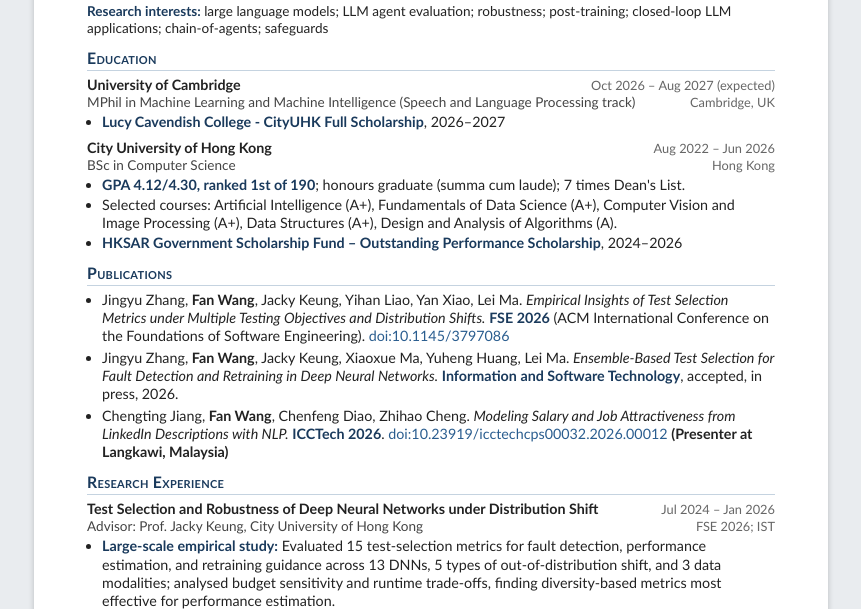
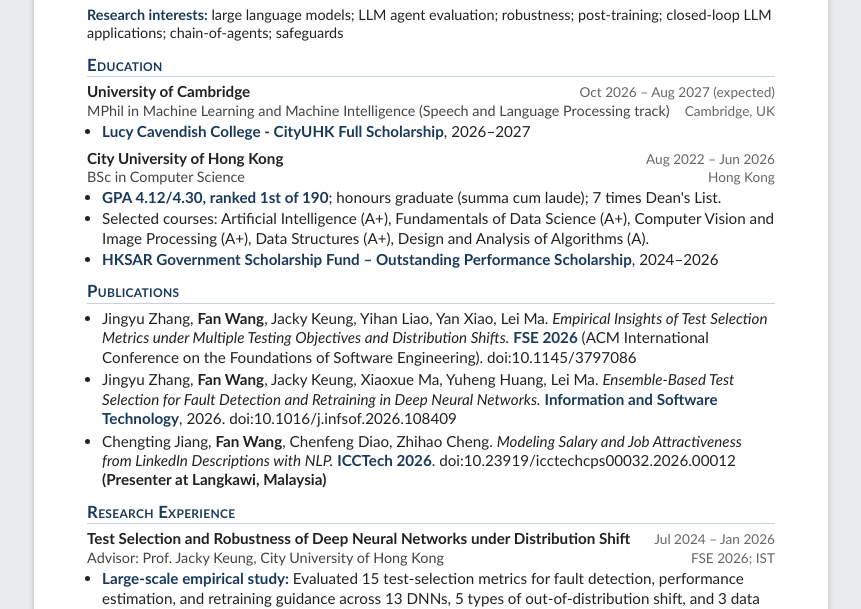
Before and after one commit to mojimoon/mojimoon.github.io, a plain HTML site: page cv/index.html in a window 1280 px wide. Shown: the part 124-733 px from the top of the page, without its empty margins (209-1070 px from the left). Drawn offline with Linux system fonts and the light colour scheme.

Commit message:
update cv

```diff
--- a/cv/index.html
+++ b/cv/index.html
@@ -5,7 +5,7 @@
 <title>Fan Wang - CV</title>
 <style>
   @page { size: A4; margin: 11mm 14mm 11mm; }
-  :root { --base-font-size: 11.3pt; font-size: var(--base-font-size); }
+  :root { --base-font-size: 12pt; font-size: var(--base-font-size); }
   * { margin: 0; padding: 0; box-sizing: border-box; }
   body {
     font-family: "Carlito", "Calibri", "Segoe UI", "Helvetica Neue", Arial, sans-serif;
@@ -73,10 +73,10 @@
 
 <h2>Publications</h2>
 <ul class="pubs">
-  <li>Jingyu Zhang, <span class="me">Fan Wang</span>, Jacky Keung, Yihan Liao, Yan Xiao, Lei Ma. <span class="pt">Empirical Insights of Test Selection Metrics under Multiple Testing Objectives and Distribution Shifts.</span> <span class="venue">FSE 2026</span> (ACM International Conference on the Foundations of Software Engineering). <a href="https://doi.org/10.1145/3797086">doi:10.1145/3797086</a></li>
-  <li>Jingyu Zhang, <span class="me">Fan Wang</span>, Jacky Keung, Xiaoxue Ma, Yuheng Huang, Lei Ma. <span class="pt">Ensemble-Based Test Selection for Fault Detection and Retraining in Deep Neural Networks.</span> <span class="venue">Information and Software Technology</span>, accepted, in press, 2026.</li>
+  <li>Jingyu Zhang, <span class="me">Fan Wang</span>, Jacky Keung, Yihan Liao, Yan Xiao, Lei Ma. <span class="pt">Empirical Insights of Test Selection Metrics under Multiple Testing Objectives and Distribution Shifts.</span> <span class="venue">FSE 2026</span> (ACM International Conference on the Foundations of Software Engineering). doi:10.1145/3797086</li>
+  <li>Jingyu Zhang, <span class="me">Fan Wang</span>, Jacky Keung, Xiaoxue Ma, Yuheng Huang, Lei Ma. <span class="pt">Ensemble-Based Test Selection for Fault Detection and Retraining in Deep Neural Networks.</span> <span class="venue">Information and Software Technology</span>, 2026. doi:10.1016/j.infsof.2026.108409</li>
   <!-- <li><span class="pt">DSFANet: A Dual-Stream Network for Robust Intrusion Detection under Concept Drift.</span> <span class="venue">ICONIP 2026</span>, under review, 2026.</li> -->
-  <li> Chengting Jiang, <span class="me">Fan Wang</span>, Chenfeng Diao, Zhihao Cheng. <span class="pt">Modeling Salary and Job Attractiveness from LinkedIn Descriptions with NLP.</span> <span class="venue">ICCTech 2026</span>. <a href="https://doi.org/10.23919/icctechcps00032.2026.00012">doi:10.23919/icctechcps00032.2026.00012</a> <b>(Presenter at Langkawi, Malaysia)</b></li>
+  <li> Chengting Jiang, <span class="me">Fan Wang</span>, Chenfeng Diao, Zhihao Cheng. <span class="pt">Modeling Salary and Job Attractiveness from LinkedIn Descriptions with NLP.</span> <span class="venue">ICCTech 2026</span>. doi:10.23919/icctechcps00032.2026.00012 <b>(Presenter at Langkawi, Malaysia)</b></li>
 </ul>
 
 <h2>Research Experience</h2>
```
